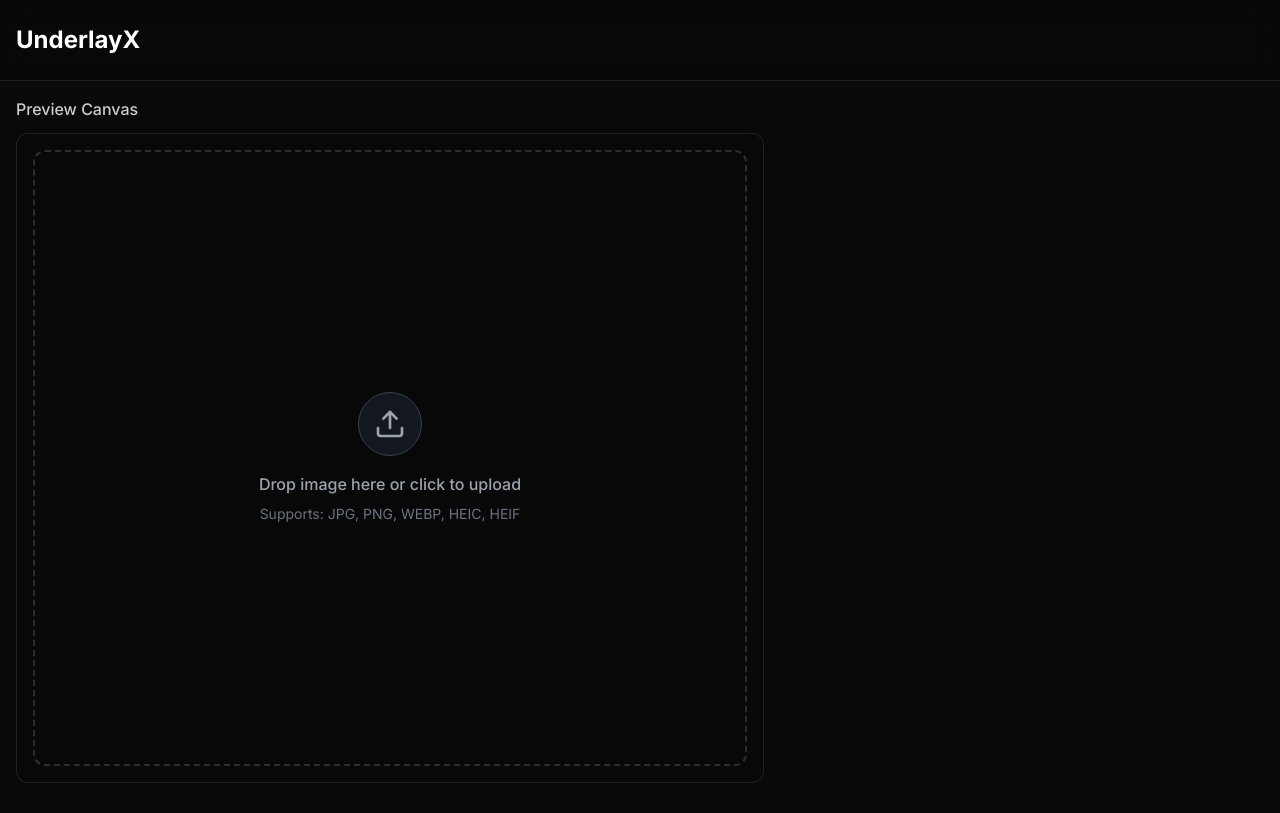
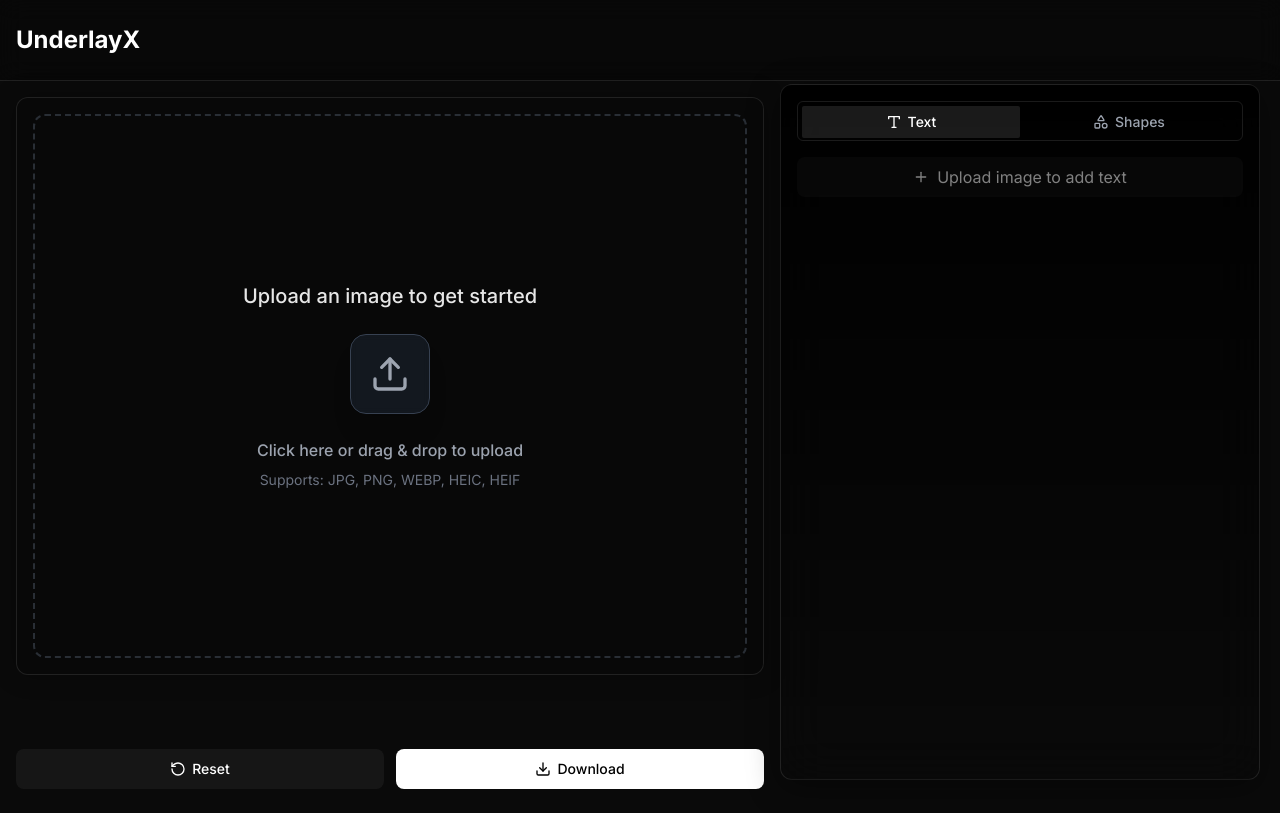
Before and after one commit to victordecarli/OverlayIA, a Next.js app: page /custom-editor in a window 1280 px wide. Built offline with nearby package versions, Linux system fonts and the light colour scheme.

Commit message:
ui issues

```diff
--- a/components/Canvas.tsx
+++ b/components/Canvas.tsx
@@ -67,7 +67,7 @@ export function Canvas() {
   const onFileChange = async (e: React.ChangeEvent<HTMLInputElement>) => {
     if (e.target.files?.[0]) {
       const file = e.target.files[0];
-      const validTypes = ['image/jpeg', 'image/png', 'image/webp', 'image/heic', 'image/heif'];
+      const validTypes = ['image/jpeg', 'image/png', 'image.webp', 'image.heic', 'image.heif'];
       const fileType = file.type.toLowerCase();
       const fileName = file.name.toLowerCase();
       console.log(fileType, fileName);
@@ -92,7 +92,7 @@ export function Canvas() {
     e.preventDefault();
     e.stopPropagation();
     const file = e.dataTransfer.files[0];
-    const validTypes = ['image/jpeg', 'image/png', 'image/webp', 'image/heic', 'image/heif'];
+    const validTypes = ['image/jpeg', 'image/png', 'image.webp', 'image.heic', 'image.heif'];
     const fileType = file.type.toLowerCase();
     const fileName = file.name.toLowerCase();
 
@@ -124,7 +124,7 @@ export function Canvas() {
           onDrop={handleDrop}
           onDragOver={handleDragOver}
           className="w-full h-full"
-        >
+          >
           <input
             id="canvas-upload"
             type="file"
@@ -136,12 +136,13 @@ export function Canvas() {
             htmlFor="canvas-upload"
             className="w-full h-full flex items-center justify-center border-2 border-dashed border-gray-600/50 rounded-xl transition-all hover:border-gray-400/50 hover:bg-white/[0.02] cursor-pointer"
           >
-            <div className="text-center space-y-4">
-              <div className="w-16 h-16 mx-auto rounded-full bg-gray-800/50 backdrop-blur-sm flex items-center justify-center border border-gray-700">
-                <Upload className="w-8 h-8 text-gray-400" />
+            <div className="text-center space-y-6">
+              <h3 className="text-xl font-medium text-white/90">Upload an image to get started</h3>
+              <div className="w-20 h-20 mx-auto rounded-2xl bg-gray-800/50 backdrop-blur-sm flex items-center justify-center border border-gray-700 shadow-xl">
+                <Upload className="w-10 h-10 text-gray-400" />
               </div>
               <div className="space-y-2">
-                <p className="text-gray-400 font-medium">Drop image here or click to upload</p>
+                <p className="text-gray-400 font-medium">Click here or drag & drop to upload</p>
                 <p className="text-gray-500 text-sm">Supports: JPG, PNG, WEBP, HEIC, HEIF</p>
               </div>
             </div>
--- a/components/EditorTools.tsx
+++ b/components/EditorTools.tsx
@@ -9,10 +9,11 @@ import { ImageEnhancer } from './ImageEnhancer';
 
 export function EditorTools() {
   const { addShapeSet, addTextSet, image } = useEditor();
+  const hasImage = !!image.original;
 
   return (
     <Tabs defaultValue="text" className="w-full">
-      <TabsList className="w-full grid grid-cols-3 mb-4 bg-transparent border border-white/10">
+      <TabsList className="w-full grid grid-cols-2 mb-4 bg-transparent border border-white/10">
         <TabsTrigger
           value="text"
           className="data-[state=active]:bg-white/10 data-[state=active]:text-white text-gray-400 hover:text-white/80"
@@ -27,23 +28,24 @@ export function EditorTools() {
           <Shapes className="w-3 h-3 lg:w-4 lg:h-4 mr-1.5" />
           <span className="text-xs lg:text-sm">Shapes</span>
         </TabsTrigger>
-        <TabsTrigger
+        {/* <TabsTrigger
           value="enhance"
           className="data-[state=active]:bg-white/10 data-[state=active]:text-white text-gray-400 hover:text-white/80"
         >
           <Sliders className="w-3 h-3 lg:w-4 lg:h-4 mr-1.5" />
           <span className="text-xs lg:text-sm">Enhance</span>
-        </TabsTrigger>
+        </TabsTrigger> */}
       </TabsList>
 
       <TabsContent value="shapes" className="mt-0">
         <div className="space-y-4">
           <button
             onClick={() => addShapeSet('square')}
-            className="w-full p-2 bg-white/5 hover:bg-white/10 text-white rounded-lg transition-colors flex items-center justify-center gap-2"
+            disabled={!hasImage}
+            className="w-full p-2 bg-white/5 hover:bg-white/10 text-white rounded-lg transition-colors flex items-center justify-center gap-2 disabled:opacity-50 disabled:cursor-not-allowed"
           >
             <Plus className="w-4 h-4" />
-            <span>Add Shape</span>
+            <span>{hasImage ? 'Add Shape' : 'Upload image to add shapes'}</span>
           </button>
           <ShapeEditor />
         </div>
@@ -53,10 +55,11 @@ export function EditorTools() {
         <div className="space-y-4">
           <button
             onClick={addTextSet}
-            className="w-full p-2 bg-white/5 hover:bg-white/10 text-white rounded-lg transition-colors flex items-center justify-center gap-2"
+            disabled={!hasImage}
+            className="w-full p-2 bg-white/5 hover:bg-white/10 text-white rounded-lg transition-colors flex items-center justify-center gap-2 disabled:opacity-50 disabled:cursor-not-allowed"
           >
             <Plus className="w-4 h-4" />
-            <span>Add Text</span>
+            <span>{hasImage ? 'Add Text' : 'Upload image to add text'}</span>
           </button>
           <TextEditor />
         </div>
--- a/components/ImageEditor.tsx
+++ b/components/ImageEditor.tsx
@@ -39,12 +39,11 @@ export function ImageEditor() {
     <div className="relative h-[calc(100vh-100px)]">
       {/* Mobile Layout */}
       <div className="lg:hidden flex flex-col h-full">
-        <div className="flex flex-col h-[45vh]"> {/* Reduced from 50vh to give more space to tools */}
+        <div className="flex flex-col h-[55vh]"> {/* Increased from 45vh to 55vh */}
           <h2 className="text-white/80 font-medium text-xs mb-2">Preview</h2>
           <div className="relative bg-black/20 rounded-xl border border-white/10 shadow-[0_0_15px_rgba(0,0,0,0.2)] overflow-hidden flex-1" onContextMenu={handleContextMenu}>
             <Canvas />
           </div>
-          {showTools && (
           <div className="flex gap-3 mt-4">
             <button
               onClick={() => resetEditor(false)} // false to keep the image
@@ -56,16 +55,13 @@ export function ImageEditor() {
             </button>
             <DownloadButton />
           </div>
-          )}
         </div>
 
-        {showTools && (
         <div className="flex-1 mt-2 bg-gradient-to-b from-black/95 to-black/98 border border-white/10 rounded-xl shadow-lg backdrop-blur-xl overflow-hidden"> {/* Changed to flex-1 to take remaining space */}
           <div className="h-full overflow-y-auto no-scrollbar">
             <EditorTools />
           </div>
         </div>
-        )}
       </div>
 
       {/* Desktop Layout */}
@@ -73,12 +69,11 @@ export function ImageEditor() {
         <div className="h-full lg:mr-[500px]">
           <div className="flex flex-col gap-4 h-full">
             <div className="flex-1">
-              <h2 className="text-white/80 font-medium mb-3">Preview Canvas</h2>
+              {/* <h2 className="text-white/80 font-medium mb-3">Preview Canvas</h2> */}
               <div className="relative h-[calc(100%-50px)] bg-black/20 rounded-xl border border-white/10 shadow-[0_0_25px_rgba(0,0,0,0.3)] overflow-hidden" onContextMenu={handleContextMenu}>
                 <Canvas />
               </div>
             </div>
-            {showTools && (
             <div className="flex gap-3 py-2">
               <button
                 onClick={() => resetEditor(false)} // false to keep the image
@@ -90,17 +85,14 @@ export function ImageEditor() {
               </button>
               <DownloadButton />
             </div>
-            )}
           </div>
         </div>
 
-        {showTools && (
         <div className="fixed top-[84px] bottom-[20px] right-[20px] w-[480px] bg-gradient-to-b from-black/95 to-black/98 backdrop-blur-xl border border-white/10 rounded-xl overflow-hidden shadow-[0_8px_32px_rgba(0,0,0,0.4)]">
           <div className="h-full overflow-y-auto no-scrollbar p-4">
             <EditorTools />
           </div>
         </div>
-        )}
       </div>
     </div>
   );
--- a/components/ShapeEditor.tsx
+++ b/components/ShapeEditor.tsx
@@ -57,31 +57,15 @@ export function ShapeEditor() {
   };
 
   return (
-    <div className="space-y-3">
+    <div className="space-y-4"> {/* Increased gap between items */}
       {shapeSets.map((shapeSet) => {
         const shapeName = SHAPES.find(s => s.value === shapeSet.type)?.name || 'Shape';
         return (
           <div
             key={shapeSet.id}
             ref={el => { shapeRefs.current[shapeSet.id] = el; }}
-            className="group bg-black/20 border border-white/5"
+            className="bg-black/40 border border-white/10 rounded-lg shadow-lg shadow-black/20 backdrop-blur-sm p-4 space-y-4"
           >
-            {/* Accordion Header */}
-            <div
-              onClick={() => toggleAccordion(shapeSet.id)}
-              className="flex items-center gap-3 p-3 cursor-pointer hover:bg-white/5"
-            >
-              <div className="flex-1 truncate text-white">{shapeName}</div>
-              <ChevronDown
-                size={16}
-                className={`text-gray-400 transition-transform ${
-                  openAccordions[shapeSet.id] ? 'rotate-180' : ''
-                }`}
-              />
-            </div>
-
-            {openAccordions[shapeSet.id] && (
-              <div className="p-3 pt-0 space-y-4 border-t border-white/5">
             {/* Shape Type Selection */}
             <div className="mt-4">
               <Label className="block text-sm text-gray-400 mb-1">Shape Type</Label>
@@ -261,7 +245,6 @@ export function ShapeEditor() {
               )}
             </div>
 
-
             {/* Delete button at the end */}
             <button
               onClick={() => removeShapeSet(shapeSet.id)}
@@ -270,8 +253,6 @@ export function ShapeEditor() {
               Delete Shape
             </button>
           </div>
-            )}
-          </div>
         );
       })}
     </div>
--- a/components/TextEditor.tsx
+++ b/components/TextEditor.tsx
@@ -67,35 +67,19 @@ export function TextEditor() {
   };
 
   return (
-    <div ref={containerRef} className="space-y-3">
+    <div ref={containerRef} className="space-y-4"> {/* Increased gap between items */}
       {textSets.map((textSet) => (
-        <div key={textSet.id} className="group bg-black/20 border border-white/5">
-          {/* Accordion Header */}
         <div
-            onClick={() => toggleAccordion(textSet.id)}
-            className="flex items-center gap-3 p-3 cursor-pointer hover:bg-white/5"
+          key={textSet.id}
+          className="bg-black/40 border border-white/10 rounded-lg shadow-lg shadow-black/20 backdrop-blur-sm p-4 space-y-4"
         >
-            <div className="flex-1 truncate text-white">{textSet.text || 'Text Layer'}</div>
-            <ChevronDown
-              size={16}
-              className={`text-gray-400 transition-transform ${
-                openAccordions[textSet.id] ? 'rotate-180' : ''
-              }`}
-            />
-          </div>
-
-          {/* Accordion Content */}
-          {openAccordions[textSet.id] && (
-            <div className="p-3 pt-0 space-y-4 border-t border-white/5">
           {/* Text Input */}
-              <div className="mt-4">
           <Input
             value={textSet.text}
             onChange={(e) => updateTextSet(textSet.id, { text: e.target.value })}
             className="bg-white/5 border-white/10 text-white"
             placeholder="Enter text..."
           />
-              </div>
 
           {/* Font Controls */}
           <div className="grid grid-cols-2 gap-4">
@@ -295,8 +279,6 @@ export function TextEditor() {
             Delete Layer
           </button>
         </div>
-          )}
-        </div>
       ))}
     </div>
   );
```
Lines whose indentation alone changed are shown as unchanged.
